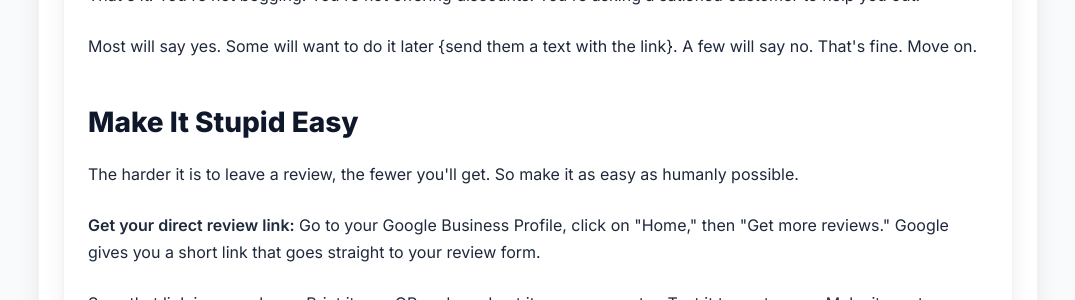
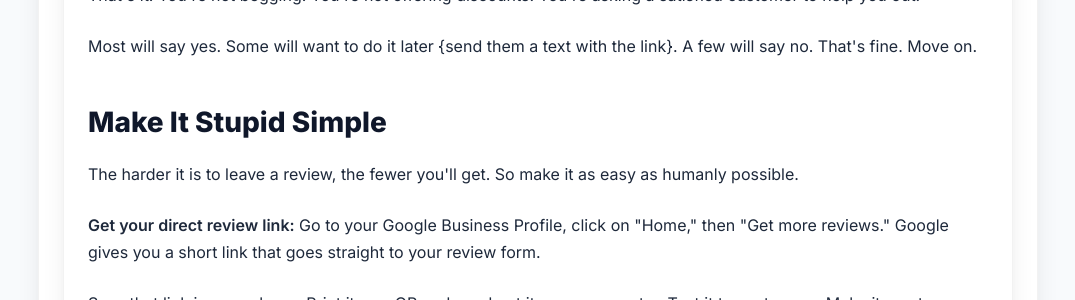
Before and after one commit to JamesBrownR/MeetingSurge, a Jekyll site: the page built from _posts/2025-12-13-get-more-5-star-reviews.md, in a window 1280 px wide and 900 px high, scrolled down 1557 px. Shown: the part 155-455 px from the top of the window, without its empty margins (102-1177 px from the left). Built offline with Jekyll 4.4.1, drawn with Linux system fonts in a browser that asks for light colours.

Commit message:
Update 2025-12-13-get-more-5-star-reviews.md

```diff
--- a/_posts/2025-12-13-get-more-5-star-reviews.md
+++ b/_posts/2025-12-13-get-more-5-star-reviews.md
@@ -26,7 +26,7 @@ description: A simple system to get more Google reviews that actually brings in
     <p>That's it. You're not begging. You're not offering discounts. You're asking a satisfied customer to help you out.</p>
     <p>Most will say yes. Some will want to do it later {send them a text with the link}. A few will say no. That's fine. Move on.</p>
 
-    <h2>Make It Stupid Easy</h2>
+    <h2>Make It Stupid Simple</h2>
     <p>The harder it is to leave a review, the fewer you'll get. So make it as easy as humanly possible.</p>
     <p><strong>Get your direct review link:</strong> Go to your Google Business Profile, click on "Home," then "Get more reviews." Google gives you a short link that goes straight to your review form.</p>
     <p>Save that link in your phone. Print it as a QR code and put it on your counter. Text it to customers. Make it one tap away.</p>
```
